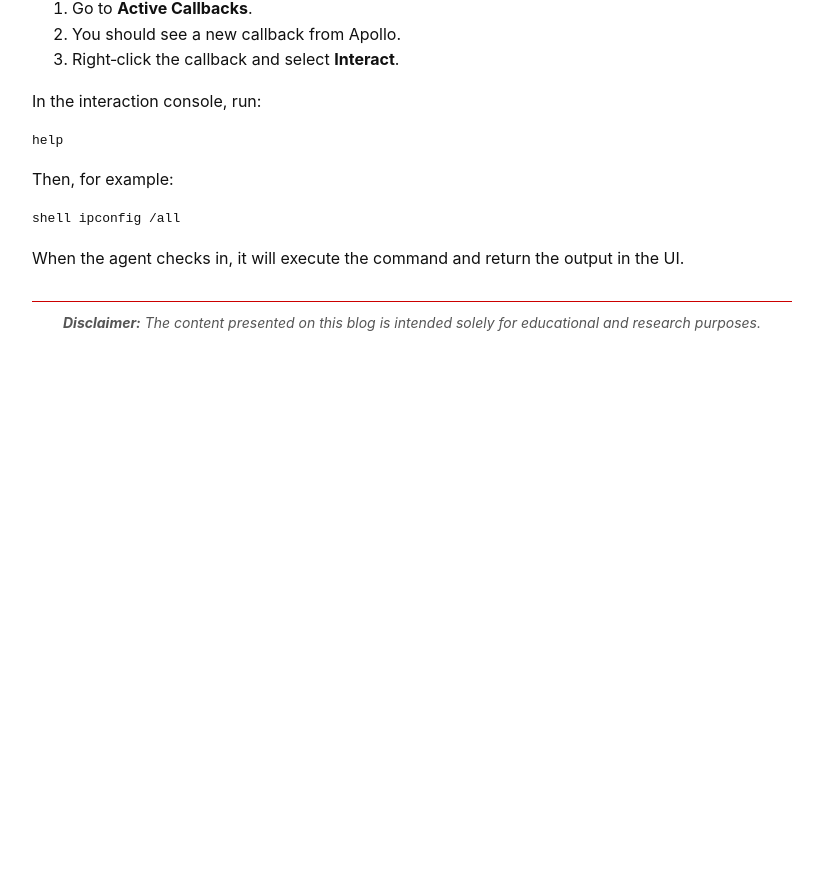
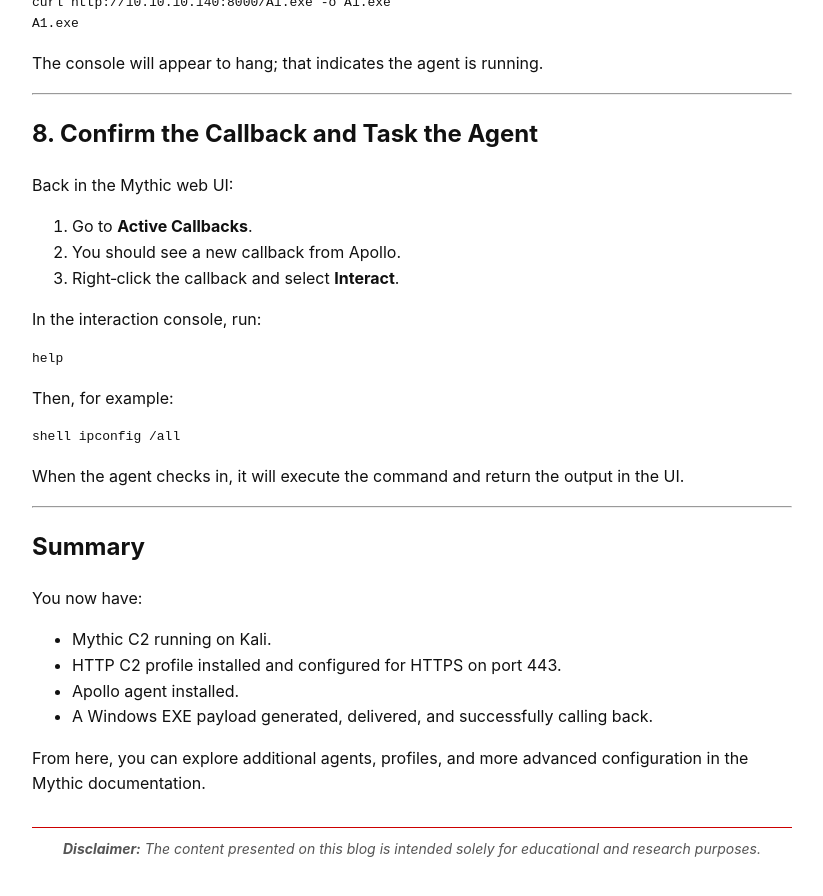
Before and after one commit to redmach/redmach.github.io, a Jekyll site: the page built from _posts/2025-04-24-MythicC2-Kali.md, in a window 1280 px wide and 900 px high, scrolled down 3754 px. Shown: the top 896 px of the window, without its empty margins (228-1051 px from the left). Built offline with Jekyll 4.4.1, drawn with Linux system fonts in a browser that asks for light colours; before the commit the page ends 4129 px from its top, so only the background shows below that; some of the changed text lies outside the part shown.

Commit message:
Update 2025-04-24-MythicC2-Kali.md

````diff
--- a/_posts/2025-04-24-MythicC2-Kali.md
+++ b/_posts/2025-04-24-MythicC2-Kali.md
@@ -3,6 +3,12 @@ title: "Installing Mythic C2 on Kali Linux"
 date: 2025-04-24
 layout: post
 ---
+
+## Mythic
+
+Mythic as a C2 for macOS targets:
+
+- Mythic was designed to control macOS endpoints (via agents like Apollo’s macOS siblings or other macOS‑focused payloads). Mythic as a server stack running on Docker; the Mythic server is a big pile of Docker containers. Docker on macOS itself already runs inside a lightweight VM.
 
 This guide shows how to install Mythic C2 on Kali, configure it, and get a first Windows callback using the Apollo agent and HTTP C2 profile.
 
@@ -219,3 +225,16 @@ shell ipconfig /all
 ```
 
 When the agent checks in, it will execute the command and return the output in the UI.
+
+---
+
+## Summary
+
+You now have:
+
+- Mythic C2 running on Kali.
+- HTTP C2 profile installed and configured for HTTPS on port 443.
+- Apollo agent installed.
+- A Windows EXE payload generated, delivered, and successfully calling back.
+
+From here, you can explore additional agents, profiles, and more advanced configuration in the Mythic documentation.
````
